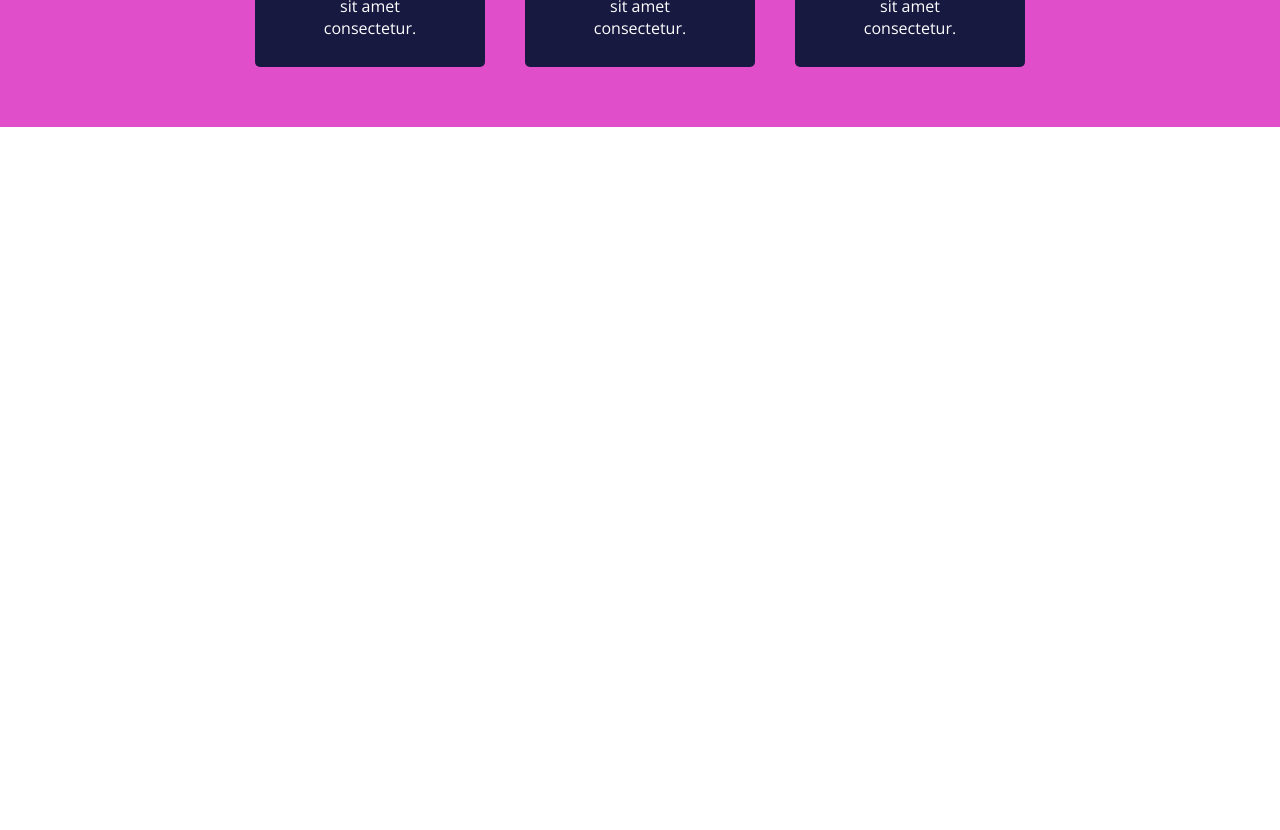
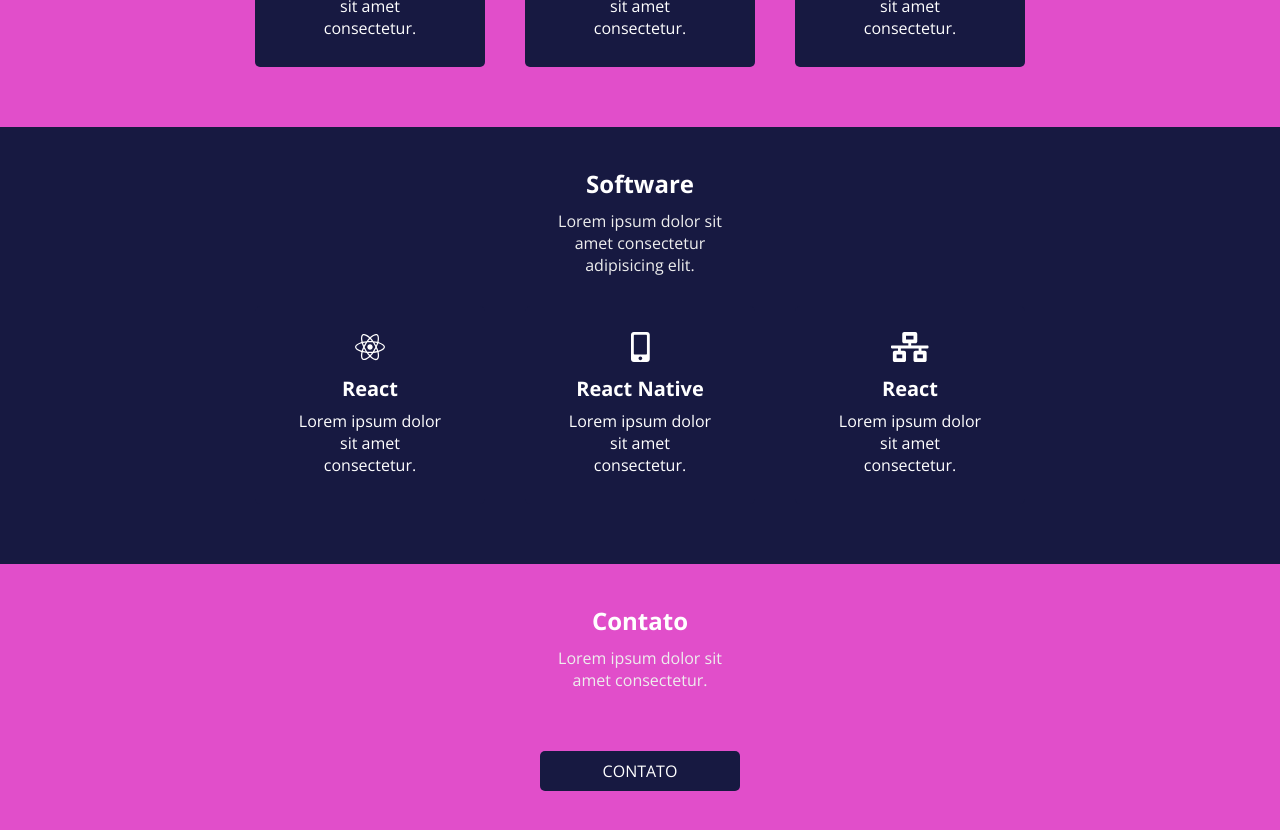
Before and after one commit to ValcineiJr/Siteweises, a React (Create React App) app: page / in a window 1280 px wide. Shown: the part 760-1590 px from the top of the page. Before the commit the page ends 887 px from the top, so only its background shows below. Built offline with nearby package versions, Linux system fonts and the light colour scheme; no server answers.

Commit message:
Terminando a home
finalizando a home

```diff
--- a/src/pages/Home/index.js
+++ b/src/pages/Home/index.js
@@ -26,9 +26,23 @@ import {
   Service,
   ServiceDescription,
   ServiceName,
-  Services
+  Services,
+  Box3,
+  Box3Container,
+  Box3Title,
+  Box3Description,
+  Services2,
+  Service2,
+  ServiceName2,
+  ServiceDescription2,
+  Box4,
+  Box4Title,
+  Box4Container,
+  Box4Description,
+  MoreInfoBtn2
 } from "./styles";
 export default function Home() {
+
   const services = [
     {
       icon: "fas fa-globe-europe",
@@ -46,6 +60,27 @@ export default function Home() {
       description: "Lorem ipsum dolor sit amet consectetur."
     }
   ];
+
+  const services2 = [
+    {
+      icon:"fab fa-react",
+      name:"React",
+      description:"Lorem ipsum dolor sit amet consectetur."
+    },
+    {
+
+      icon:"fas fa-mobile-alt",
+      name:"React Native",
+      description:"Lorem ipsum dolor sit amet consectetur."
+    },
+    {
+
+      icon:"fas fa-network-wired",
+      name:"React",
+      description:"Lorem ipsum dolor sit amet consectetur."
+    }
+
+  ]
   const menuItens = [
     { id: 0, active: "active", name: "início" },
     { id: 1, active: "disable", name: "sobre" },
@@ -174,6 +209,38 @@ export default function Home() {
           </Box2Container>
         </Container>
       </Box2>
+      <Box3 bgColor={colors["purple-dark"]} >
+        <Container>
+          <Box3Container>
+            <Box3Title> Software </Box3Title>
+            <Box3Description>
+              Lorem ipsum dolor sit amet consectetur adipisicing elit.
+            </Box3Description>
+                <Services2>
+                  {services2.map(service2 =>(
+                    <Service2>
+                      <i class={service2.icon}></i>
+                      <ServiceName2>{service2.name}</ServiceName2>
+                      <ServiceDescription2>
+                      Lorem ipsum dolor sit amet consectetur.
+                      </ServiceDescription2>
+                    </Service2>
+                  ))}
+                </Services2>
+          </Box3Container>
+        </Container>
+      </Box3>
+      <Box4 bgColor={colors["dark-pink"]} >
+        <Box4Container>
+          <Box4Title> Contato </Box4Title>
+          <Box4Description>
+            Lorem ipsum dolor sit amet consectetur.
+          </Box4Description>
+          <MoreInfoBtn2 bgColor={colors["purple-dark"]}>
+            CONTATO
+          </MoreInfoBtn2>
+        </Box4Container>
+      </Box4>
     </Body>
   );
 }
--- a/src/pages/Home/styles.js
+++ b/src/pages/Home/styles.js
@@ -118,8 +118,8 @@ export const ApresentationDescription = styled.p`
 export const MoreInfoBtn = styled.a`
   cursor: pointer;
   background: ${props => props.bgColor};
-  border-radius: 15px;
-  width: 100px;
+  border-radius: 5px;
+  width: 200px;
   height: 40px;
   display: flex;
   align-items: center;
@@ -190,3 +190,89 @@ export const ServiceDescription = styled.p`
   padding-bottom: 8px;
   text-align: center;
 `;
+export const Box3 = styled.div`
+  background: ${props => props.bgColor};
+`;
+export const Box3Container = styled.div`
+  display: flex;
+  flex-direction: column;
+  padding: 40px 0;
+  align-items: center;
+`;
+export const Box3Title = styled.h2`
+  color: #fff;
+`;
+export const Box3Description = styled.p`
+  color: #eee;
+  width: 200px;
+  margin: 10px 0;
+  text-align: center;
+`;
+export const Services2 = styled.div`
+  display: flex;
+`;
+export const Service2 = styled.div`
+  display: flex;
+  flex-direction: column;
+  align-items: center;
+  flex: 1;
+  padding: 20px 40px;
+  border-radius: 5px;
+  margin: 20px;
+  background: #171941;
+
+  i {
+    font-size: 30px;
+    color: #fff;
+  }
+`;
+export const ServiceName2 = styled.span`
+  color: #fff;
+  font-size: 20px;
+  margin: 8px 0;
+  font-weight: bold;
+`;
+export const ServiceDescription2 = styled.p`
+  color: #fff;
+  width: 150px;
+  padding-bottom: 8px;
+  text-align: center;
+`;
+export const Box4 = styled.div`
+  background: ${props => props.bgColor};
+`;
+
+export const Box4Title = styled.h2`
+  color: #fff;
+`;
+export const Box4Container = styled.div`
+  display: flex;
+  flex-direction: column;
+  padding: 40px 0;
+  align-items: center;
+`;
+export const Box4Description = styled.p`
+  color: #eee;
+  width: 200px;
+  margin: 10px 0;
+  text-align: center;
+`;
+export const MoreInfoBtn2 = styled.a`
+  cursor: pointer;
+  background: ${props => props.bgColor};
+  border-radius: 5px;
+  width: 200px;
+  height: 40px;
+  display: flex;
+  align-items: center;
+  justify-content: center;
+  color: #fff;
+  margin-top: 50px;
+  transition: all 0.6s;
+  text-decoration: none;
+
+  &:hover {
+    color: #eee;
+    background: ${props => props.hoverColor};
+  }
+`;
```
